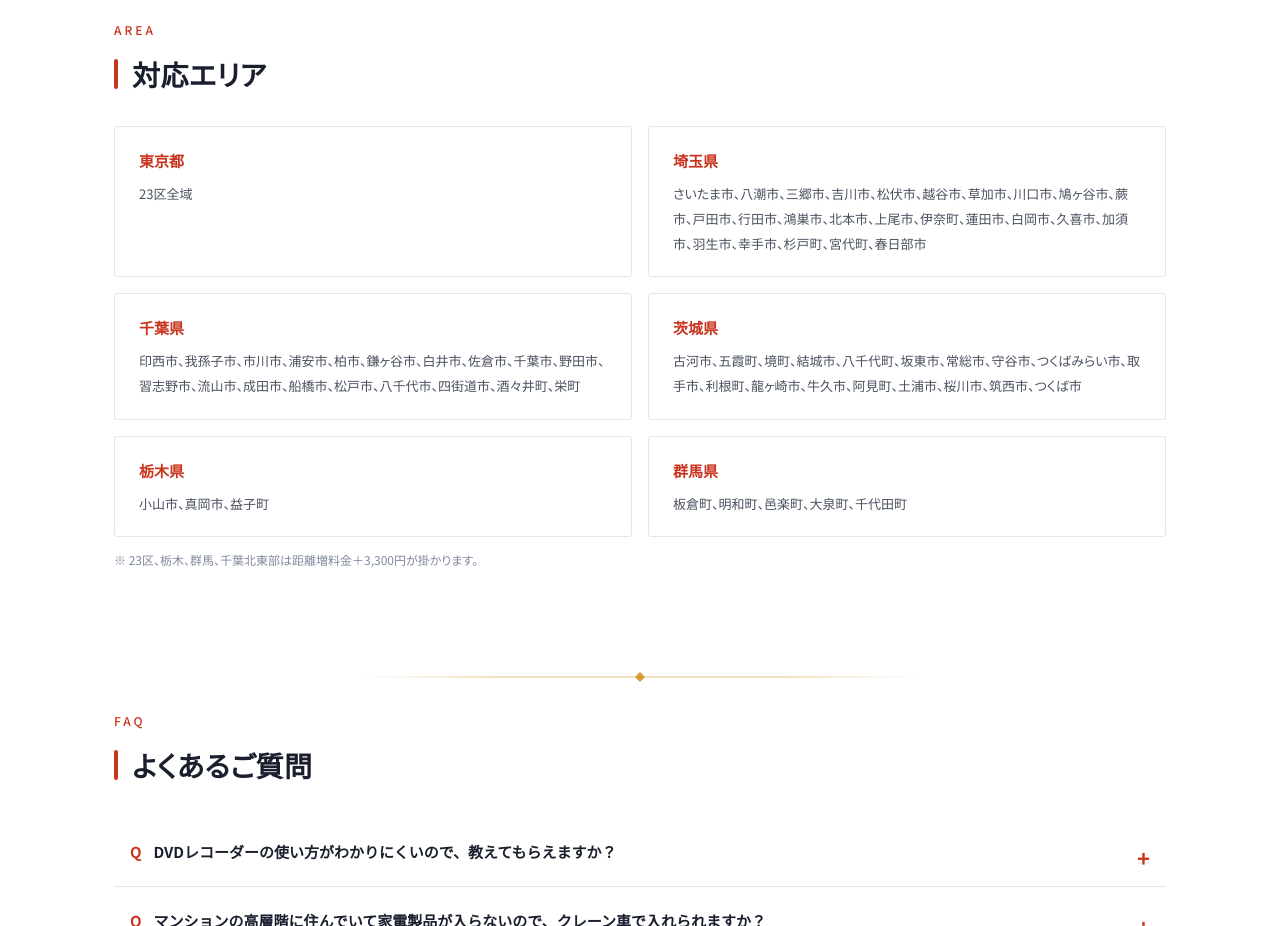
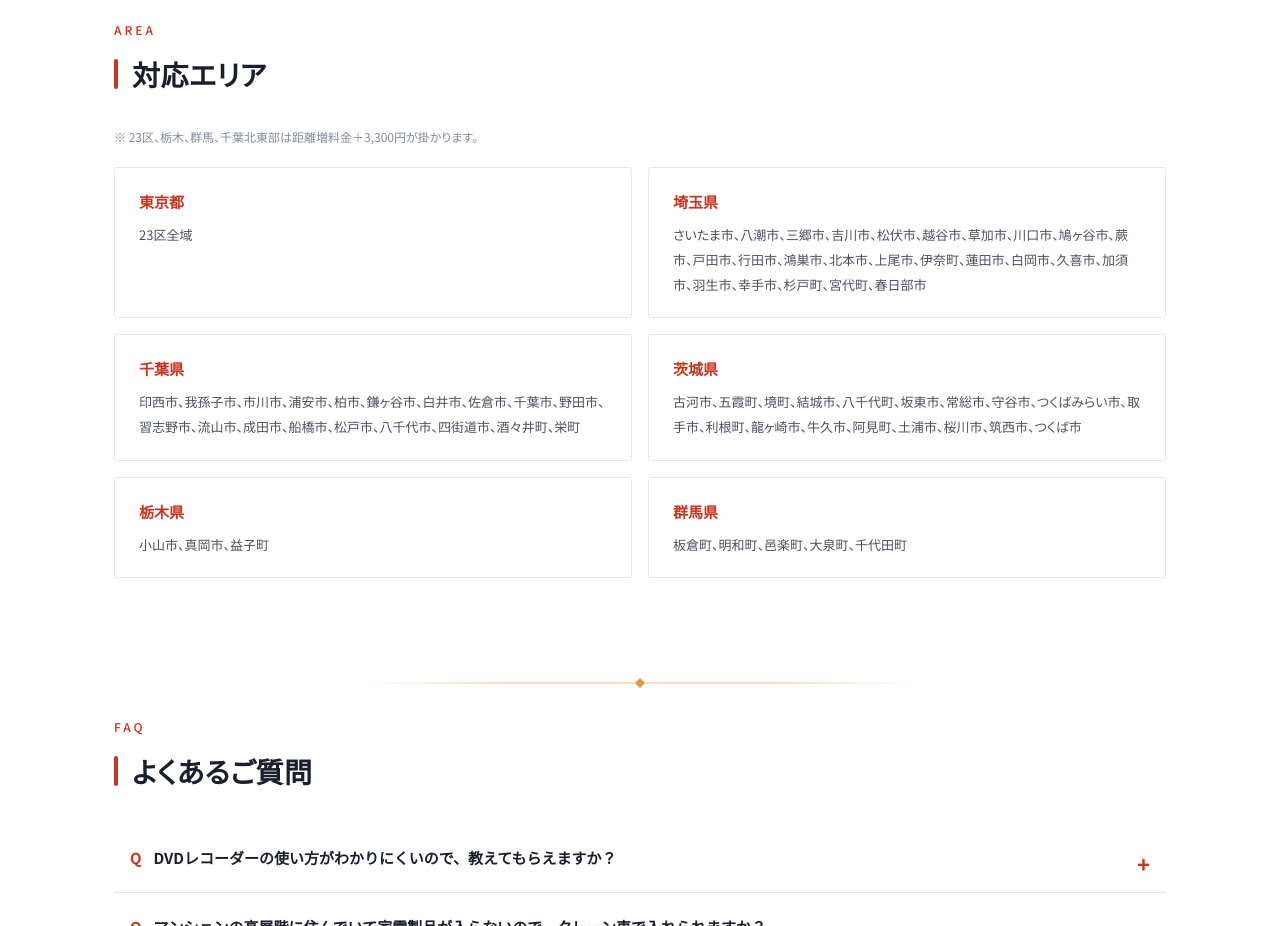
Before and after one commit to getegeteakete/leap, a plain HTML site: page business.html in a window 1280 px wide. Shown: the part 6480-7406 px from the top of the page. Drawn offline with Linux system fonts and the light colour scheme.

Commit message:
対応エリア: 距離増料金の注記を見出し直下へ移動 (#8)
business.html: 「※ 23区、栃木、群馬、千葉北東部は距離増料金＋3,300円が掛かります。」を
対応エリアのエリア一覧の下から、見出しのすぐ下へ移動。


Claude-Session: https://claude.ai/code/session_01L1Lh7JcPoU1YgXp7Cjgo1A

Co-authored-by: Claude <noreply@anthropic.com>

```diff
--- a/business.html
+++ b/business.html
@@ -236,6 +236,7 @@
 
   <div class="block" id="area">
     <div class="block-head"><span class="eyebrow">AREA</span><h2>対応エリア</h2></div>
+    <p class="price-note" style="margin:0 0 18px;">※ 23区、栃木、群馬、千葉北東部は距離増料金＋3,300円が掛かります。</p>
     <div class="area-wrap">
       <div class="area-item"><h4>東京都</h4><p>23区全域</p></div>
       <div class="area-item"><h4>埼玉県</h4><p>さいたま市、八潮市、三郷市、吉川市、松伏市、越谷市、草加市、川口市、鳩ヶ谷市、蕨市、戸田市、行田市、鴻巣市、北本市、上尾市、伊奈町、蓮田市、白岡市、久喜市、加須市、羽生市、幸手市、杉戸町、宮代町、春日部市</p></div>
@@ -244,7 +245,6 @@
       <div class="area-item"><h4>栃木県</h4><p>小山市、真岡市、益子町</p></div>
       <div class="area-item"><h4>群馬県</h4><p>板倉町、明和町、邑楽町、大泉町、千代田町</p></div>
     </div>
-    <p class="price-note">※ 23区、栃木、群馬、千葉北東部は距離増料金＋3,300円が掛かります。</p>
   </div>
 
   <div class="block" id="faq">
```
